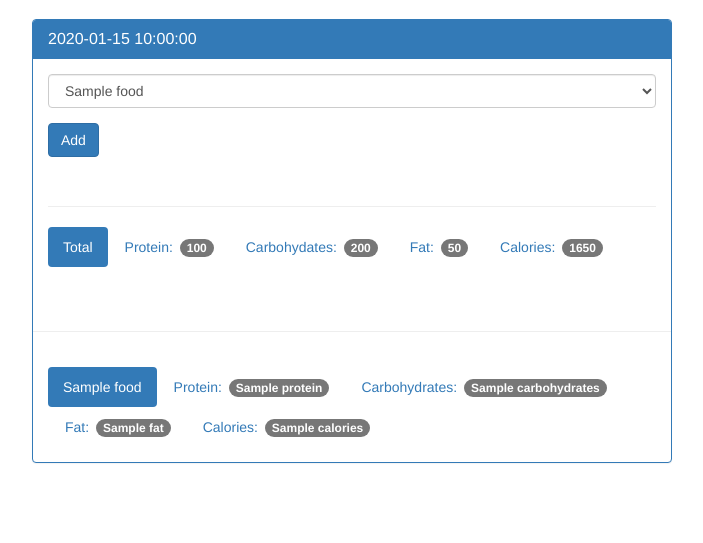
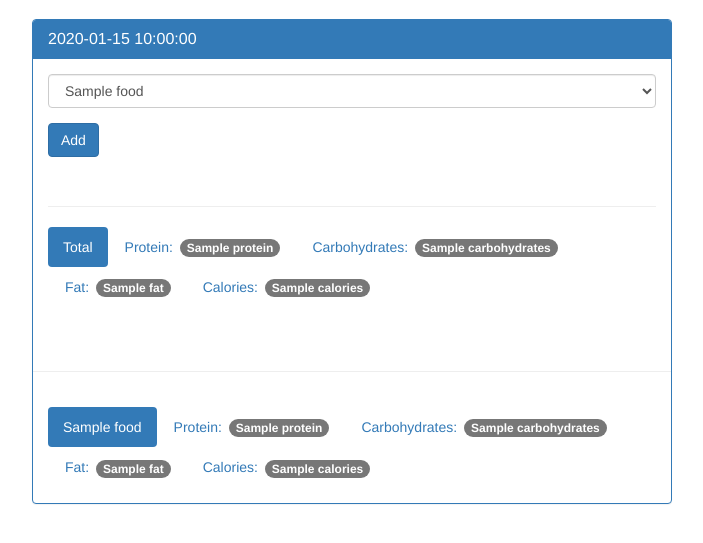
Before and after one commit to robertruben98/flask-food-tracker-app, a Flask app: template templates/day.html in a window 1280 px wide. Shown: the part 51-594 px from the top of the page, without its empty margins (288-991 px from the left). Run offline with Flask 2, Linux system fonts and the light colour scheme; the template is opened without the code that fills it: most values are stand-ins (such as "Sample title", 1, 10 or a date in 2020); some libraries are stand-ins or nearby versions.

Commit message:
Getting food totals for day

```diff
--- a/app.py
+++ b/app.py
@@ -75,7 +75,15 @@ def view(date):
                          'where log_date.entry_date = ?', [date])
     log_results = log_cur.fetchall()
 
-    return render_template('day.html', date=pretty_date, food_results=food_results, log_results=log_results)
+    totals = {'protein': 0, 'carbohydrates': 0, 'fat': 0, 'calories': 0}
+    for food in log_results:
+        totals['protein'] += food['protein']
+        totals['carbohydrates'] += food['carbohydrates']
+        totals['fat'] += food['fat']
+        totals['calories'] += food['calories']
+
+    return render_template('day.html', date=pretty_date, food_results=food_results,
+                           log_results=log_results, totals=totals)
 
 
 @app.route('/food', methods=['GET', 'POST'])
--- a/templates/day.html
+++ b/templates/day.html
@@ -58,10 +58,10 @@
 
               <ul class="nav nav-pills" role="tablist">
                 <li class="active"><a>Total</a></li>
-                <li><a>Protein: <span class="badge">100</span></a></li>
-                <li><a>Carbohydates: <span class="badge">200</span></a></li>
-                <li><a>Fat: <span class="badge">50</span></a></li>
-                <li><a>Calories: <span class="badge">1650</span></a></li>
+                <li><a>Protein: <span class="badge">{{totals.protein}}</span></a></li>
+                <li><a>Carbohydrates: <span class="badge">{{totals.carbohydrates}}</span></a></li>
+                <li><a>Fat: <span class="badge">{{totals.fat}}</span></a></li>
+                <li><a>Calories: <span class="badge">{{totals.calories}}</span></a></li>
               </ul>
 
             </div>
```
Also changed, not shown: food_log.db.
